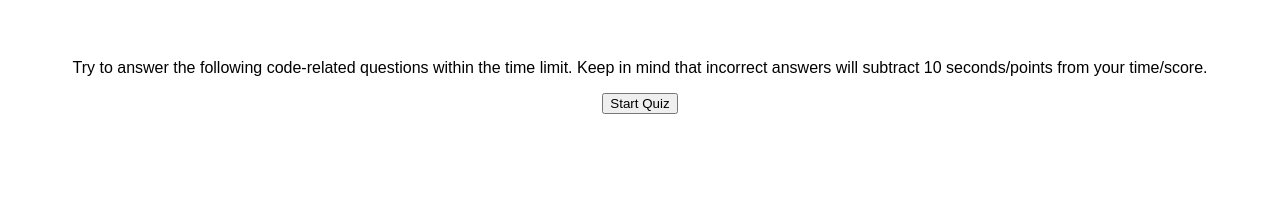
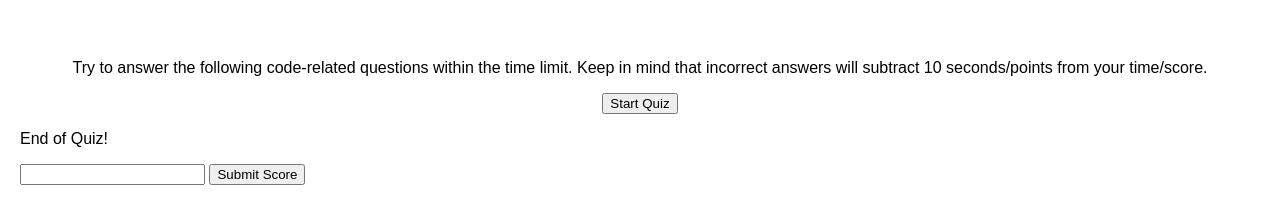
Before and after one commit to mfhooks88/coding-quiz, a plain HTML site: page index.html in a window 1280 px wide. Shown: the part 149-372 px from the top of the page. Drawn offline with Linux system fonts and the light colour scheme.

Commit message:
Update index.html

```diff
--- a/index.html
+++ b/index.html
@@ -20,8 +20,17 @@
             <p>Try to answer the following code-related questions within the time limit. Keep in mind that incorrect answers will subtract 10 seconds/points from your time/score.</p>
             <button class="start-btn" onclick="start()">Start Quiz</button>
         </div>
+        <div class="hide" id="end-quiz">
+            <p id="end-message">End of Quiz!</p>
+            <div id="submit-flex">
+                <input id="initials">
+                <button id="submit-btn">Submit Score</button>
+            </div>
+        </div>
+
     </main>
 
     <script src="script.js"></script>
+
 </body>
 </html>
```
